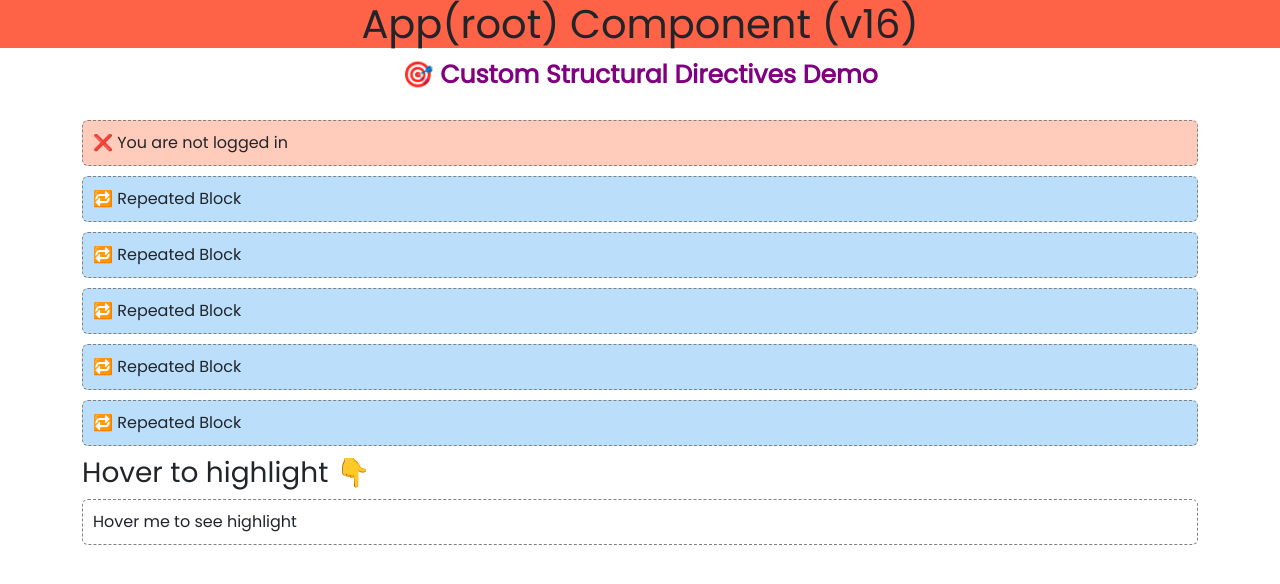
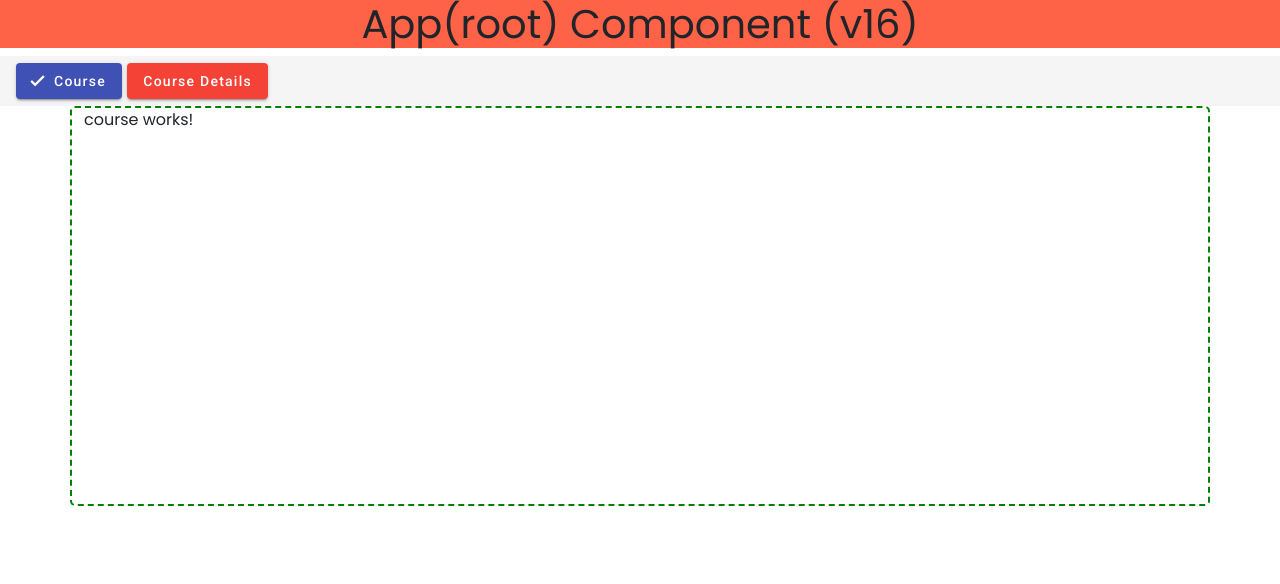
Before and after one commit to SatishKonduru/SELF-16, an Angular app: page /course in a window 1280 px wide. Before the commit this address led to /. Shown: the top 584 px of the page. Built offline with nearby package versions, Linux system fonts and the light colour scheme.

Commit message:
Routes started

```diff
--- a/src/app/app-routing.module.ts
+++ b/src/app/app-routing.module.ts
@@ -1,7 +1,29 @@
 import { NgModule } from '@angular/core';
 import { RouterModule, Routes } from '@angular/router';
+import { HomeComponent } from './components/home/home.component';
+import { HeaderComponent } from './components/header/header.component';
+import { CourseComponent } from './components/course/course.component';
+import { CourseDetailsComponent } from './components/course-details/course-details.component';
 
-const routes: Routes = [];
+const routes: Routes = [
+  // {
+  //   path: '',
+  //   redirectTo: '/header',
+  //   pathMatch: 'full',
+  // },
+  // {
+  //   path: 'header',
+  //   component: HeaderComponent,
+  // },
+  {
+    path: 'course',
+    component: CourseComponent,
+  },
+  {
+    path: 'courseDetails',
+    component: CourseDetailsComponent,
+  },
+];
 
 @NgModule({
   imports: [RouterModule.forRoot(routes)],
--- a/src/app/app.component.html
+++ b/src/app/app.component.html
@@ -52,4 +52,7 @@
 <div *appPermission="'guest'">
   This is only visible to guest (won’t show if user is admin).
 </div> -->
-<app-home></app-home>
+<!-- <app-home></app-home> -->
+<!-- <app-header></app-header> -->
+
+<app-header></app-header>
--- /dev/null
+++ b/src/app/components/course-details/course-details.component.html
@@ -0,0 +1 @@
+<p>course-details works!</p>
--- /dev/null
+++ b/src/app/components/course/course.component.html
@@ -0,0 +1 @@
+<p>course works!</p>
--- /dev/null
+++ b/src/app/components/header/header.component.css
@@ -0,0 +1,23 @@
+/* .active {
+  background-color: green !important;
+  color: #fff !important;
+  position: relative;
+  width: 180px !important;
+}
+.active::before {
+  content: "\2713";
+  position: absolute;
+  color: #fff !important;
+  left: 10px;
+  font-size: 20px;
+  font-weight: 700;
+} */
+button .check-icon {
+  display: none;
+  margin-right: 8px;
+}
+button.active .check-icon {
+  display: inline-flex;
+  color: #fff;
+  font-weight: 700;
+}
--- /dev/null
+++ b/src/app/components/header/header.component.html
@@ -0,0 +1,29 @@
+<mat-toolbar style="background-color: whitesmoke; height: 50px">
+  <span>
+    <button
+      mat-raised-button
+      color="primary"
+      routerLink="/course"
+      routerLinkActive="active"
+    >
+      <mat-icon class="check-icon">check</mat-icon>
+      Course
+    </button>
+
+    <button
+      mat-raised-button
+      color="warn"
+      [routerLink]="'/courseDetails'"
+      routerLinkActive="active"
+    >
+      <mat-icon class="check-icon">check</mat-icon>
+      Course Details
+    </button>
+  </span>
+</mat-toolbar>
+<div
+  style="border: 2px dashed green; width: 90%; height: 50vh; border-radius: 5px"
+  class="container"
+>
+  <router-outlet></router-outlet>
+</div>
--- /dev/null
+++ b/src/app/components/header/header.component.ts
@@ -0,0 +1,9 @@
+import { Component } from '@angular/core';
+
+@Component({
+  selector: 'app-header',
+  templateUrl: './header.component.html',
+  styleUrls: ['./header.component.css'],
+  preserveWhitespaces: true,
+})
+export class HeaderComponent {}
```
Also changed, not shown: src/app/app.module.ts (+12 -0 lines), src/app/components/course-details/course-details.component.ts (added, +10 -0 lines), src/app/components/course/course.component.ts (added, +10 -0 lines), src/app/components/course-details/course-details.component.css (added), src/app/components/course/course.component.css (added).
